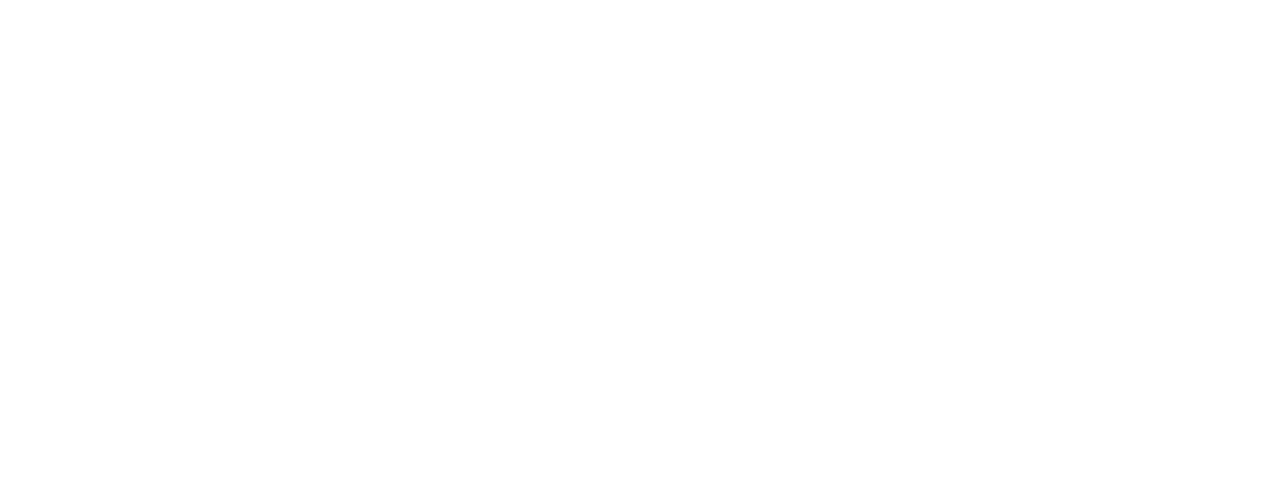
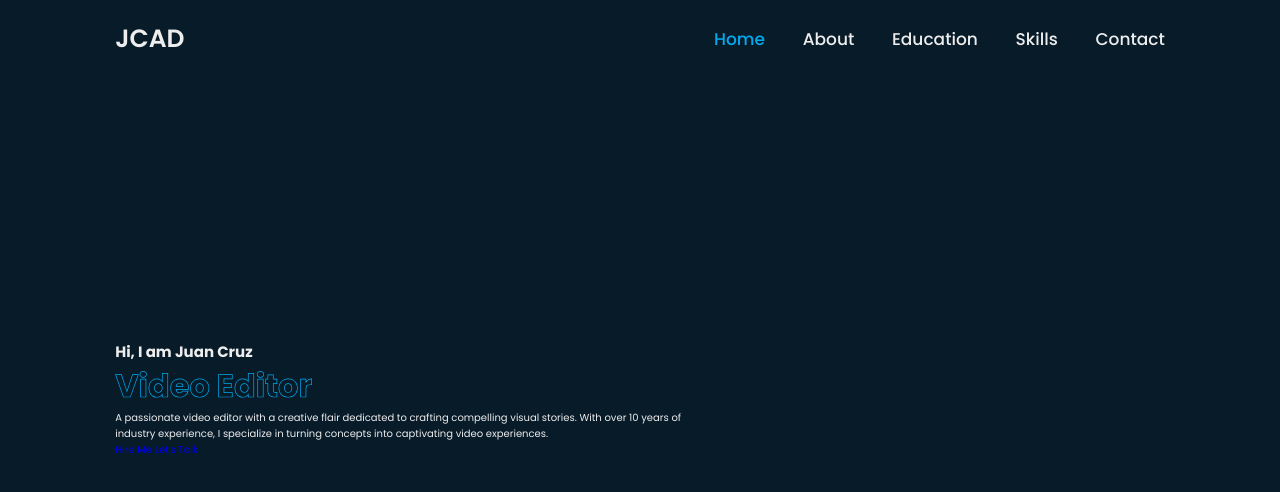
Before and after one commit to victoriafahn/JuanCruzAstradaDuran, a plain HTML site: page index.html in a window 1280 px wide. Drawn offline with nearby package versions, Linux system fonts and the light colour scheme.

Commit message:
JuanCruzAstradaDuran

```diff
--- a/css/style.css
+++ b/css/style.css
@@ -10,3 +10,92 @@
     scroll-behavior: smooth;
     font-family: 'Poppins', sans-serif;
 }
+
+:root {
+    --bg-color: #081b29;
+    --second-bg-color: #112e42;
+    --text-color: #ededed;
+    --main-color: #00abf0;
+}
+
+html {
+    font-size: 62.5%;
+    overflow: hidden;
+}
+
+body {
+    background: var(--bg-color);
+    color: var(--text-color);
+}
+
+.header {
+    position: fixed;
+    top: 0;
+    left: 0;
+    width: 100%;
+    padding: 2rem 9%;
+    background: transparent;
+    display: flex;
+    justify-content: space-between;
+    align-items: center;
+    z-index: 100;
+}
+
+.logo {
+    font-size: 2.5rem;
+    color: var(--text-color);
+    font-weight: 600;
+}
+
+.navbar a{
+    font-size: 1.7rem;
+    color: var(--text-color);
+    font-weight: 500;
+    margin-left: 3.5rem;
+    transition: .3s;
+}
+
+.navbar a:hover,
+.navbar a.active {
+    color: var(--main-color)
+}
+
+#menu-icon {
+    font-size: 3.6rem;
+    color: var(--text-color);
+    cursor: pointer;
+    display: none;
+}
+
+section {
+    min-height: 100vh;
+    padding: 10rem 9% 2rem;
+}
+
+.home {
+    display: flex;
+    align-items: center;
+    padding: 0 9%;
+}
+
+.home-content {
+    max-width: 60rem;
+}
+
+.home-content h1 {
+    font-size: 5.6 rem;
+    font-weight: 700;
+    line-height: 1.3;
+}
+
+.home-content .text-animate {
+    position: relative;
+    width: 32.8rem;
+}
+
+.home-content .text-animate h3 {
+    font-size: 3.2rem;
+    font-weight: 700;
+    color: transparent;
+    -webkit-text-stroke: .7px var(--main-color);
+}
--- a/index.html
+++ b/index.html
@@ -16,8 +16,35 @@
 <body>
 
     <!-- header design -->
+    <header class="header">
+        <a href="#" class="logo">JCAD</a>
 
+        <div class="bx bx-menu" id="menu-icon"></div>
+
+        <nav class="navbar">
+            <a href="#home" class="active">Home</a>
+            <a href="#about">About</a>
+            <a href="#education">Education</a>
+            <a href="#skills">Skills</a>
+            <a href="#contact">Contact</a>
+        </nav>
+    </header>
     <!-- home section design -->
+
+    <section class="home" id="home">
+        <div class="home-content">
+            <h1>Hi, I am <span>Juan Cruz</span></h1>
+            <div class="text-animate">
+                <h3>Video Editor</h3>
+            </div>
+        <p>A passionate video editor with a creative flair dedicated to crafting compelling visual stories. With over 10 years of industry experience, I specialize in turning concepts into captivating video experiences.</p>
+
+        <div class="btn-box">
+            <a href="#" class="btn">Hire Me</a>
+            <a href="#" class="btn">Let's Talk</a>
+        </div>
+        </div>
+    </section>
 
     <!-- about section design -->
 
```
